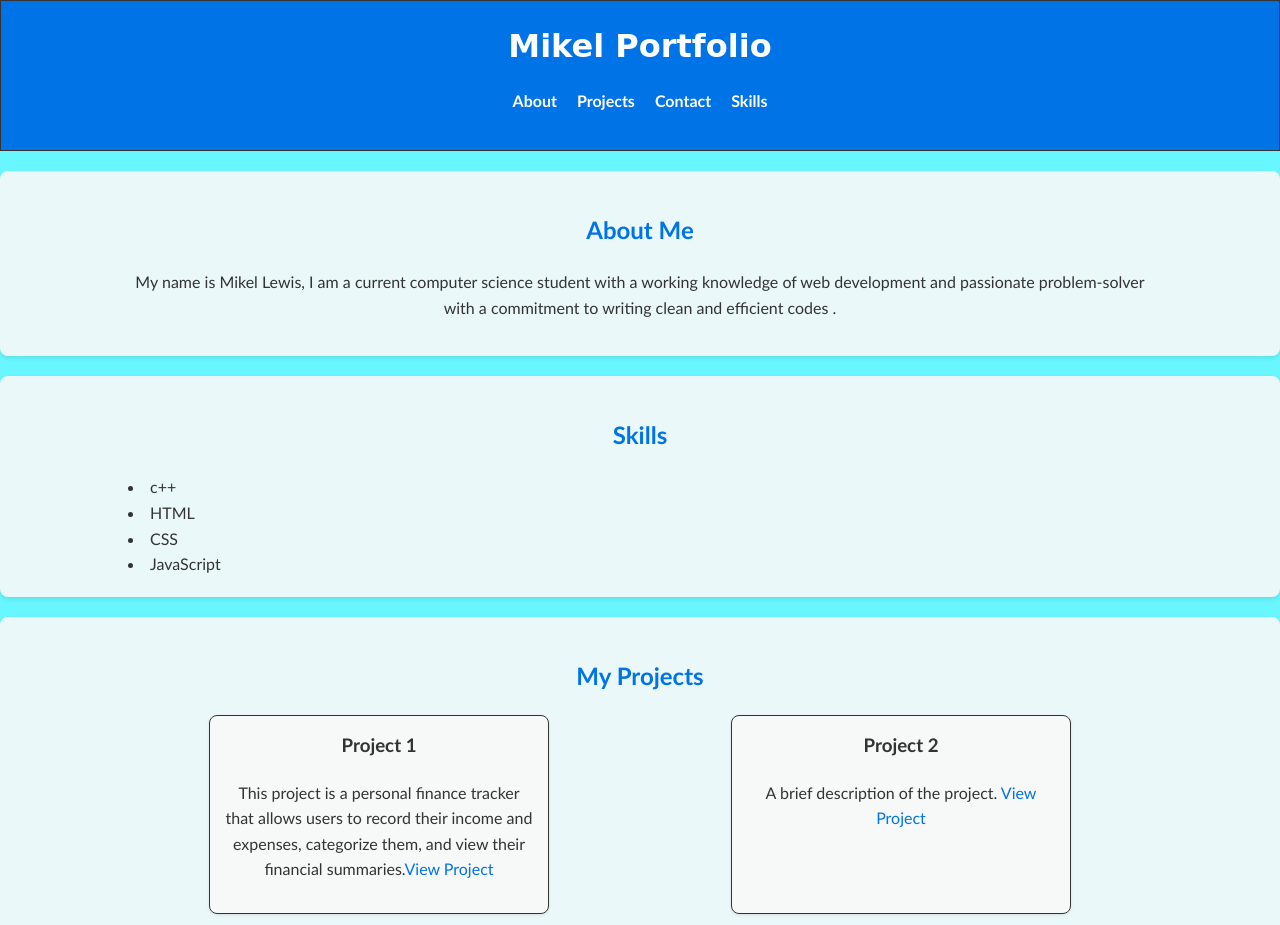
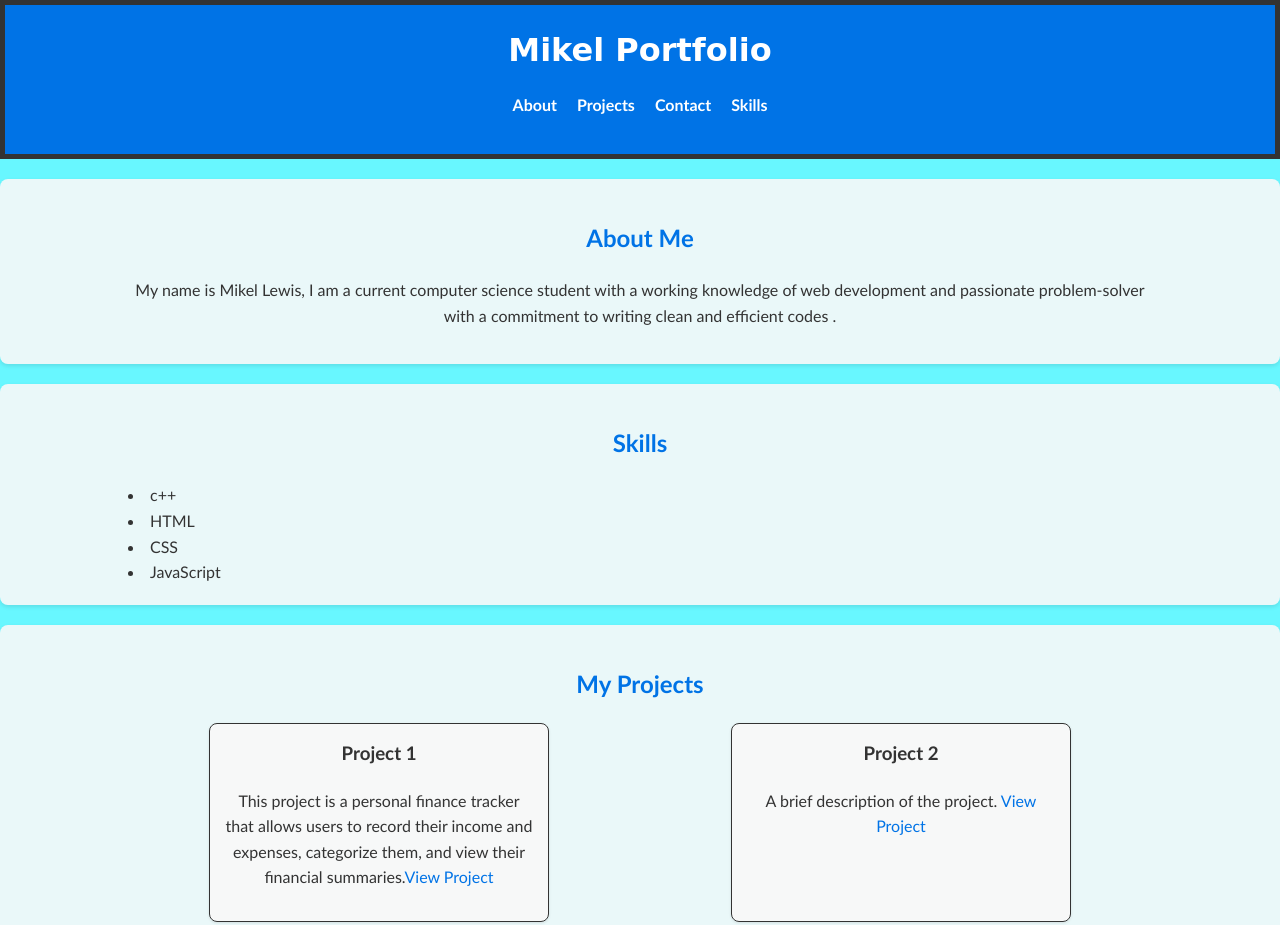
Before and after one commit to MikelL12/my-portfolio, a plain HTML site: page index.html in a window 1280 px wide. Shown: the top 925 px of the page. Drawn offline with Linux system fonts and the light colour scheme.

Commit message:
new border

```diff
--- a/style.css
+++ b/style.css
@@ -23,7 +23,7 @@ body.dark-mode {
 header {
   background-color: #0073e6;
   color: #fff;
-  border: 1px solid #333;
+  border: 5px solid #333;
   padding: 20px 0;
 }
 
```
